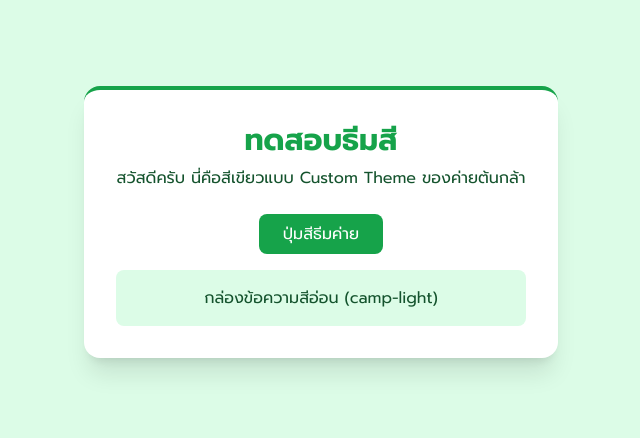
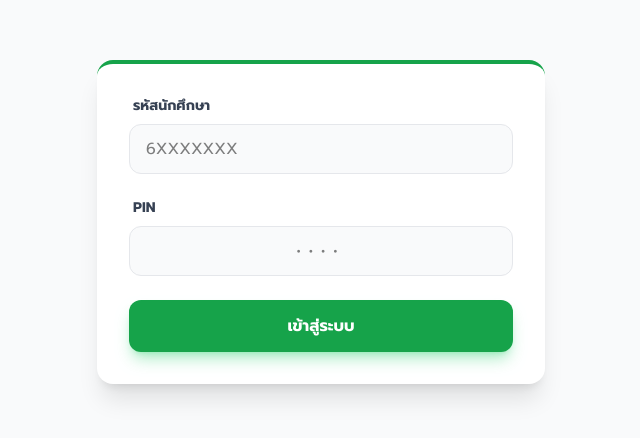
Before and after one commit to SaveKit/camp-attendance, a React (Vite) app: page /login in a window 1280 px wide. Shown: the part 178-616 px from the top of the page, without its empty margins (319-959 px from the left). Built offline with nearby package versions, Linux system fonts and the light colour scheme; no server answers.

Commit message:
feat: Setup project structure, Supabase client, security utils, and Login page

```diff
--- a/src/App.jsx
+++ b/src/App.jsx
@@ -1,28 +1,22 @@
-import { useState } from "react";
 import "./App.css";
+import { BrowserRouter, Routes, Route, Navigate } from 'react-router-dom'
+import Login from './components/Login'
+
+// เดี๋ยวเราค่อยสร้าง Dashboard กันต่อ
+const DashboardPlaceholder = () => <div className="p-10 text-center">หน้า Dashboard (กำลังสร้าง...)</div>
 
 function App() {
   return (
-    <div className="flex h-screen items-center justify-center bg-[var(--color-camp-light)]">
-      <div className="p-8 rounded-2xl shadow-xl bg-white text-center border-t-4 border-[var(--color-camp-main)]">
-        <h1 className="text-3xl font-bold text-[var(--color-camp-main)] mb-2">
-          ทดสอบธีมสี
-        </h1>
+    <BrowserRouter>
+      <Routes>
+        <Route path="/login" element={<Login />} />
+        <Route path="/dashboard" element={<DashboardPlaceholder />} />
 
-        <p className="text-[var(--color-camp-dark)] mb-6">
-          สวัสดีครับ นี่คือสีเขียวแบบ Custom Theme ของค่ายต้นกล้า
-        </p>
-
-        <button className="px-6 py-2 rounded-lg bg-[var(--color-camp-main)] text-white hover:bg-[var(--color-camp-dark)] transition">
-          ปุ่มสีธีมค่าย
-        </button>
-
-        <div className="mt-4 p-4 bg-[var(--color-camp-light)] rounded-lg text-[var(--color-camp-dark)]">
-          กล่องข้อความสีอ่อน (camp-light)
-        </div>
-      </div>
-    </div>
-  );
+        {/* Redirect หน้าแรกไป Login */}
+        <Route path="/" element={<Navigate to="/login" replace />} />
+      </Routes>
+    </BrowserRouter>
+  )
 }
 
-export default App;
+export default App
--- /dev/null
+++ b/src/components/Login.jsx
@@ -0,0 +1,94 @@
+import { useState } from 'react';
+import { useNavigate } from 'react-router-dom';
+import { supabase } from '../lib/supabase';
+import { hashPin } from '../utils/security';
+
+export default function Login() {
+  const [studentId, setStudentId] = useState('');
+  const [pin, setPin] = useState('');
+  const [loading, setLoading] = useState(false);
+  const navigate = useNavigate();
+
+  const handleLogin = async (e) => {
+    e.preventDefault();
+    setLoading(true);
+
+    try {
+      // 1. ค้นหา User
+      const { data: user, error } = await supabase
+        .from('users')
+        .select('*')
+        .eq('student_id', studentId)
+        .eq('status', 'Active')
+        .single();
+
+      if (error || !user) {
+        alert('ไม่พบรหัสนักศึกษา หรือคุณไม่มีสิทธิ์ใช้งาน');
+        setLoading(false);
+        return;
+      }
+
+      // 2. ตรวจสอบ PIN (เรียกใช้ฟังก์ชันจาก utils)
+      const inputHash = await hashPin(pin);
+
+      if (inputHash === user.pin_hash) {
+        // Login สำเร็จ - เก็บ Session
+        const session = {
+          ...user,
+          expire: new Date().getTime() + 3600000 // 1 ชั่วโมง
+        };
+        localStorage.setItem('camp_session', JSON.stringify(session));
+
+        navigate('/dashboard');
+      } else {
+        alert('รหัส PIN ไม่ถูกต้อง');
+      }
+
+    } catch (err) {
+      console.error('Login Error:', err);
+      alert('เกิดข้อผิดพลาดในการเชื่อมต่อ');
+    } finally {
+      setLoading(false);
+    }
+  };
+
+  return (
+    <div className="flex min-h-screen items-center justify-center bg-gray-50 p-4 relative overflow-hidden">
+        <div className="w-full max-w-md bg-white rounded-2xl shadow-xl p-8 border-t-4 border-camp-main z-10">
+              <form onSubmit={handleLogin} className="space-y-6">
+                 <div>
+                    <label className="block text-gray-700 text-sm font-bold mb-2 ml-1">รหัสนักศึกษา</label>
+                    <input
+                      type="text"
+                      value={studentId}
+                      onChange={(e) => setStudentId(e.target.value)}
+                      className="w-full px-4 py-3 bg-gray-50 border border-gray-200 rounded-xl focus:outline-none focus:border-camp-main focus:ring-2 focus:ring-camp-light transition"
+                      placeholder="6XXXXXXX"
+                      required
+                    />
+                  </div>
+
+                  <div>
+                    <label className="block text-gray-700 text-sm font-bold mb-2 ml-1">PIN</label>
+                    <input
+                      type="password"
+                      value={pin}
+                      onChange={(e) => setPin(e.target.value)}
+                      maxLength={4}
+                      className="w-full px-4 py-3 bg-gray-50 border border-gray-200 rounded-xl focus:outline-none focus:border-camp-main focus:ring-2 focus:ring-camp-light transition text-center tracking-[0.5em]"
+                      placeholder="••••"
+                      required
+                    />
+                  </div>
+                 <button
+                    type="submit"
+                    disabled={loading}
+                    className="w-full bg-camp-main hover:bg-camp-dark text-white font-bold py-3.5 rounded-xl transition shadow-lg shadow-green-500/30 disabled:opacity-50"
+                  >
+                    {loading ? 'กำลังตรวจสอบ...' : 'เข้าสู่ระบบ'}
+                  </button>
+              </form>
+        </div>
+    </div>
+  );
+}
--- /dev/null
+++ b/src/lib/supabase.js
@@ -0,0 +1,14 @@
+import { createClient } from '@supabase/supabase-js'
+
+// 1. ไปที่ Supabase Dashboard -> Project Settings -> API
+// 2. Copy "Project URL" และ "anon public key" มาใส่ตรงนี้
+
+// ตรวจสอบว่ามี Key ครบไหม (กัน Error หน้างาน)
+const supabaseUrl = import.meta.env.VITE_SUPABASE_URL;
+const supabaseKey = import.meta.env.VITE_SUPABASE_ANON_KEY;
+
+if (!supabaseUrl || !supabaseKey) {
+  throw new Error('Missing Supabase URL or Key. Please check your .env file.');
+}
+
+export const supabase = createClient(supabaseUrl, supabaseKey);
--- /dev/null
+++ b/src/utils/security.js
@@ -0,0 +1,19 @@
+/**
+ * ฟังก์ชันสำหรับ Hash PIN ด้วย SHA-256
+ * @param {string} pin - PIN ที่ผู้ใช้กรอก
+ * @returns {Promise<string>} - PIN ที่ถูก Hash แล้ว (Hex string)
+ */
+export const hashPin = async (pin) => {
+    if (!pin) return '';
+
+    // แปลงข้อความให้เป็น Buffer
+    const encoder = new TextEncoder();
+    const data = encoder.encode(pin);
+
+    // Hash ด้วย SHA-256 (มาตรฐาน Web Crypto API)
+    const hashBuffer = await crypto.subtle.digest('SHA-256', data);
+
+    // แปลง Buffer เป็น Hex String
+    const hashArray = Array.from(new Uint8Array(hashBuffer));
+    return hashArray.map(b => b.toString(16).padStart(2, '0')).join('');
+};
```
Also changed, not shown: 1 other file (tests, documents, lock files or other folders).
